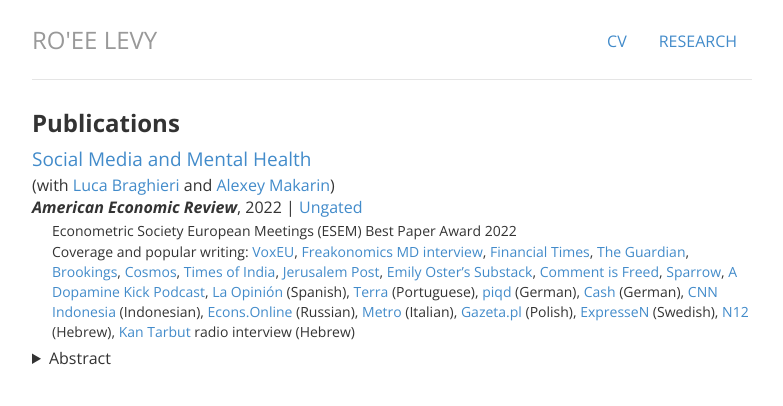
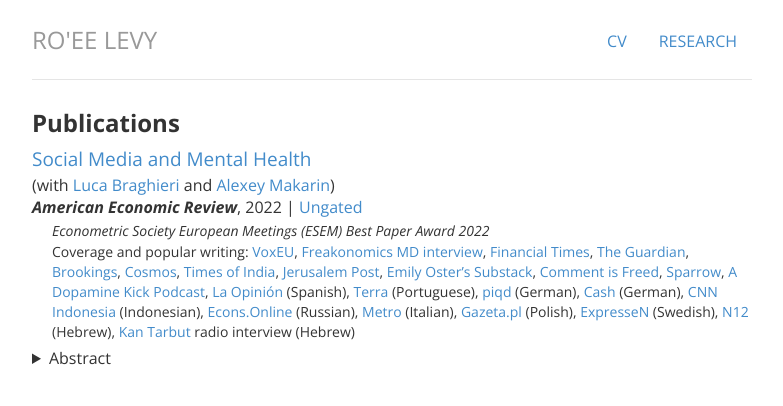
Before and after one commit to levyroee/levyroee.github.io, a Jekyll site: the page built from research/index.html, in a window 1280 px wide. Shown: the top 406 px of the page, without its empty margins (248-1031 px from the left). Built offline with Jekyll 4.4.1, drawn with Linux system fonts in a browser that asks for light colours.

```diff
--- a/index.html
+++ b/index.html
@@ -23,7 +23,7 @@ title: Ro'ee Levy
 	</ul>
 
 
-	<p><b>Contact and links</b>: <a href="roeelevy@tauex.tau.ac.il">Email</a>, <a href="http://twitter.com/levyroee" target="_blank">Twitter</a>, <a href="https://scholar.google.com/citations?user=qEPb3qkAAAAJ&hl=en" target="_blank">Google Scholar</a> </p>
+	<p><b>Contact and links</b>: <a href="mailto:roeelevy@tauex.tau.ac.il">Email</a>, <a href="http://twitter.com/levyroee" target="_blank">Twitter</a>, <a href="https://scholar.google.com/citations?user=qEPb3qkAAAAJ&hl=en" target="_blank">Google Scholar</a> </p>
 
 
 
--- a/research/index.html
+++ b/research/index.html
@@ -54,8 +54,8 @@ publications: active
 		  <br>
 		  {% endif %}
   		  {% if reference.award %}
-			<span style="font-size: 14px; margin-left: 20px; display:inline-block">
-			 {{  reference.award }}
+			<span style="font-size: 14px; margin-left: 20px; display:inline-block"><i>
+			 {{  reference.award }} </i>
 			 </span>
 		  	<br>
 		  {% endif %}
```
Also changed, not shown: 1 other file.
